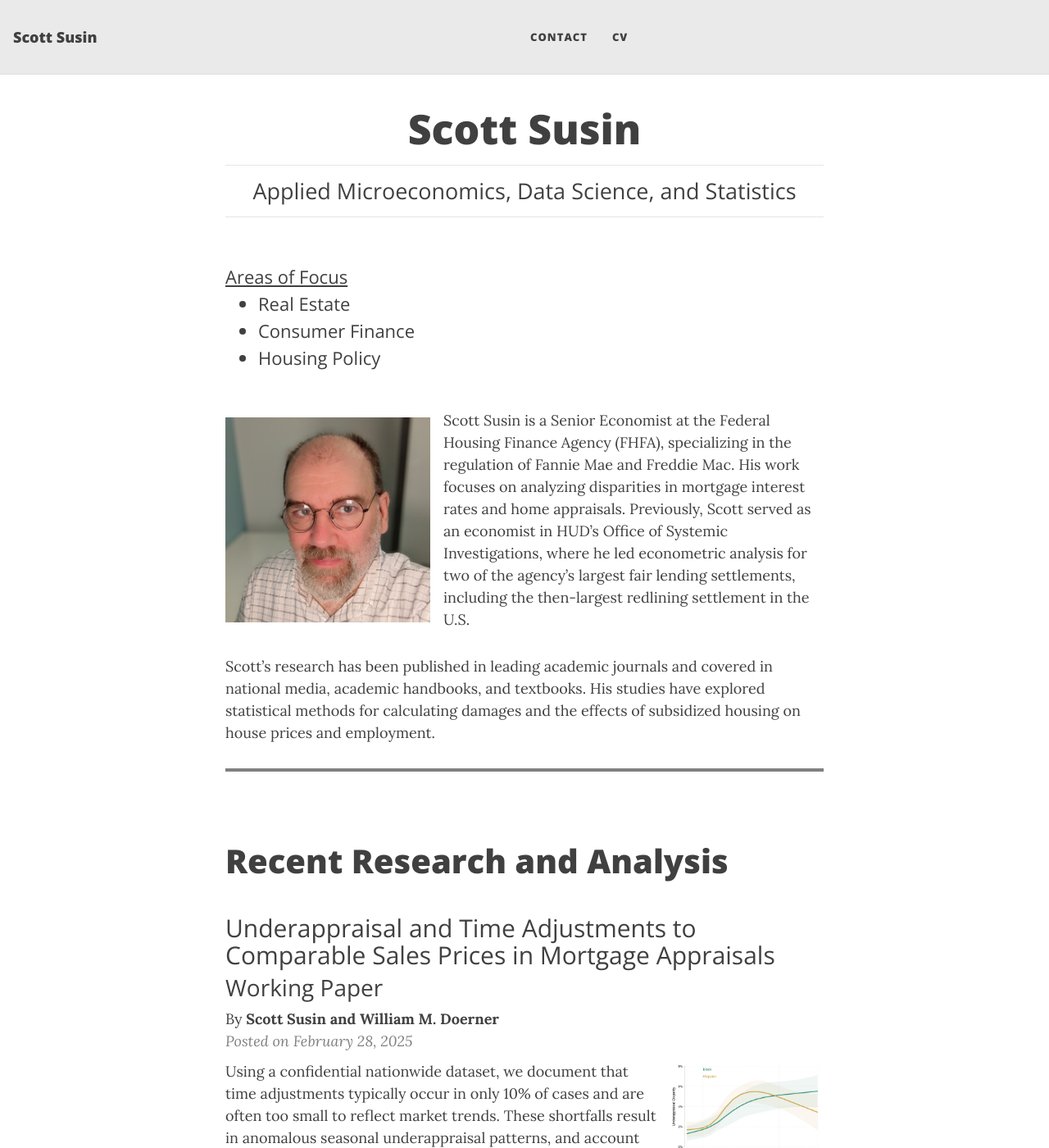
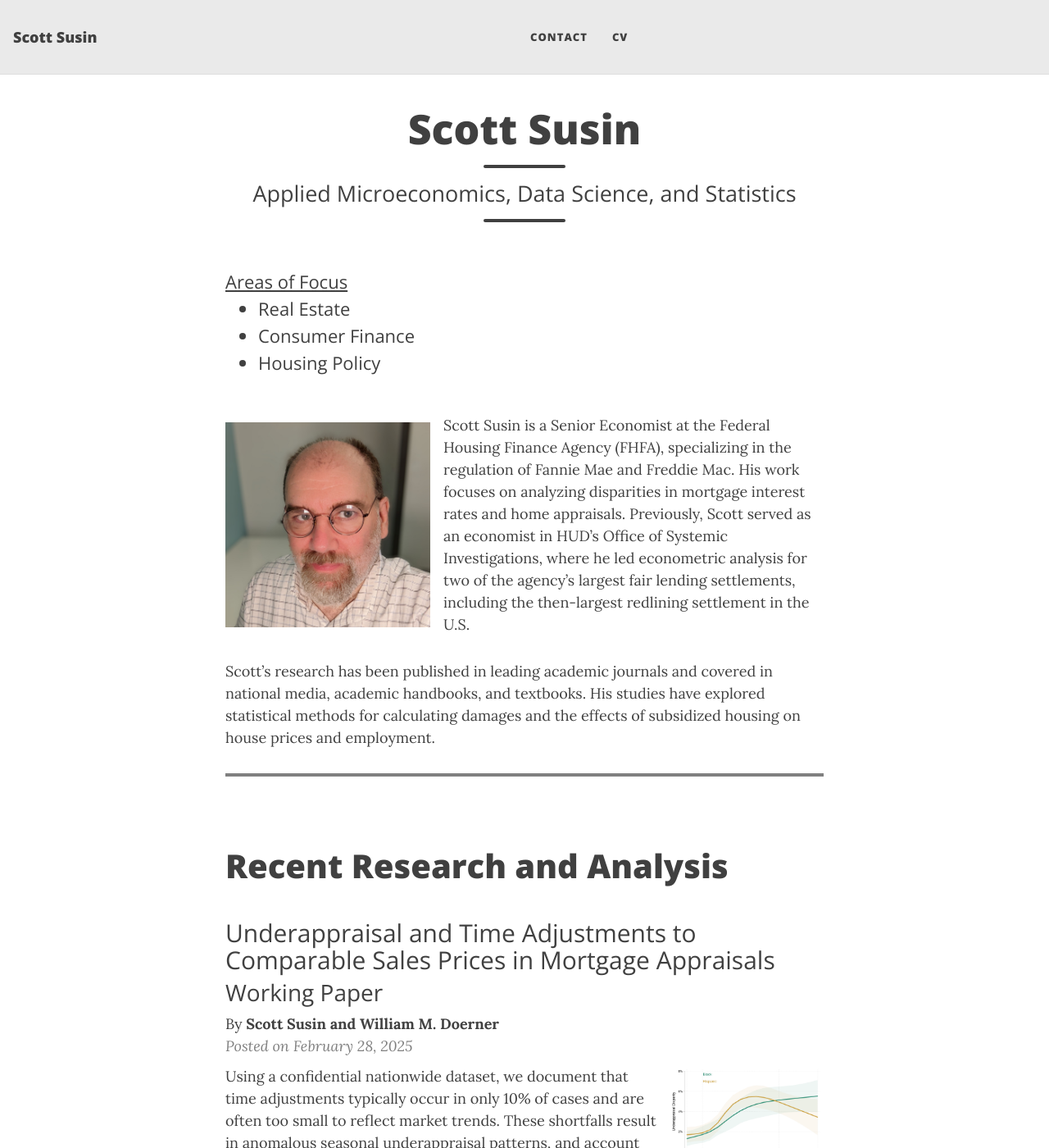
Before and after one commit to ssusin270/ScottSusinCom, a Jekyll site: the page built from index.md, in a window 1280 px wide and 1400 px high. Shown: the whole window at 82% size. Built offline with Jekyll 4.4.1, drawn with Linux system fonts in a browser that asks for light colours.

Commit message:
Update beautifuljekyll.css

```diff
--- a/assets/css/beautifuljekyll.css
+++ b/assets/css/beautifuljekyll.css
@@ -116,7 +116,7 @@ blockquote p:first-child {
 .jumbotron {
   background: #EEE;
 }
-hr.small hr.medium hr.large {
+hr.small, hr.medium, hr.large {
   max-width: 6.25rem;
   margin: 1rem auto;
   border-width: 0.25rem;
```
